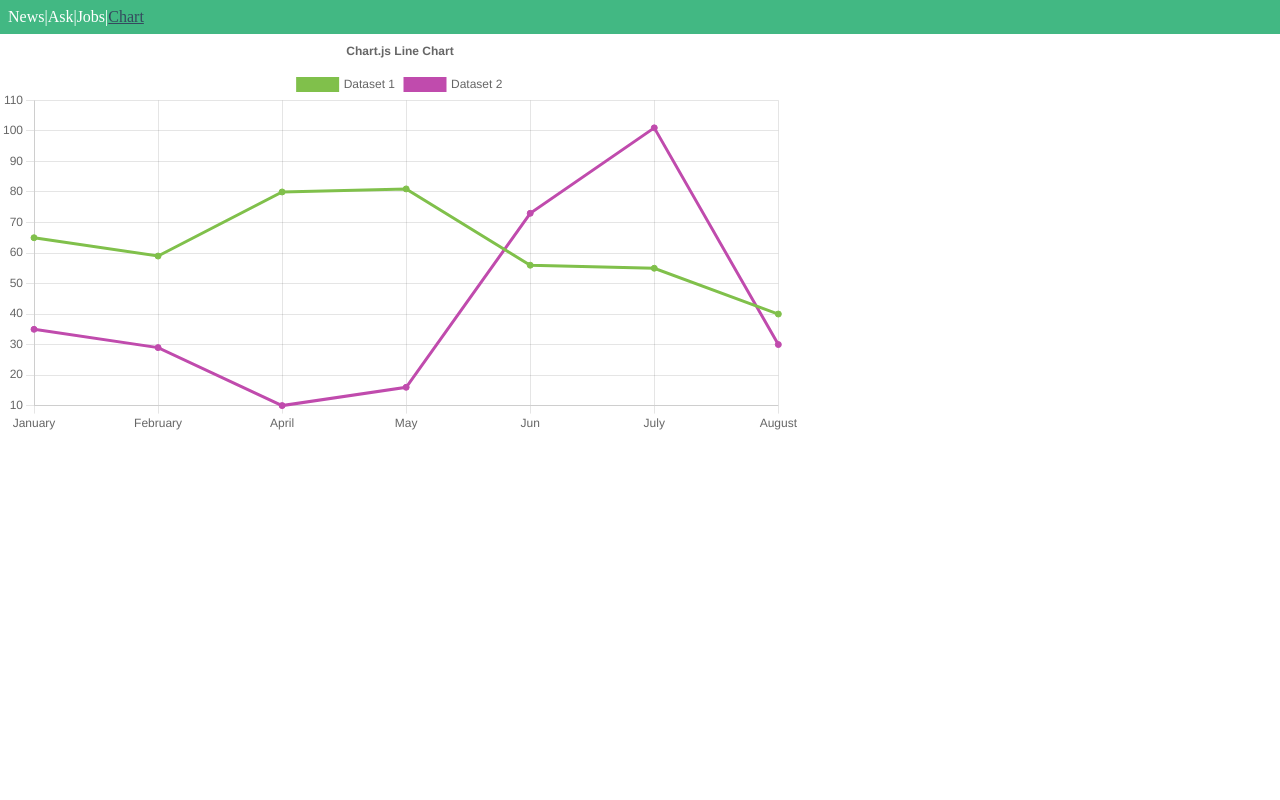
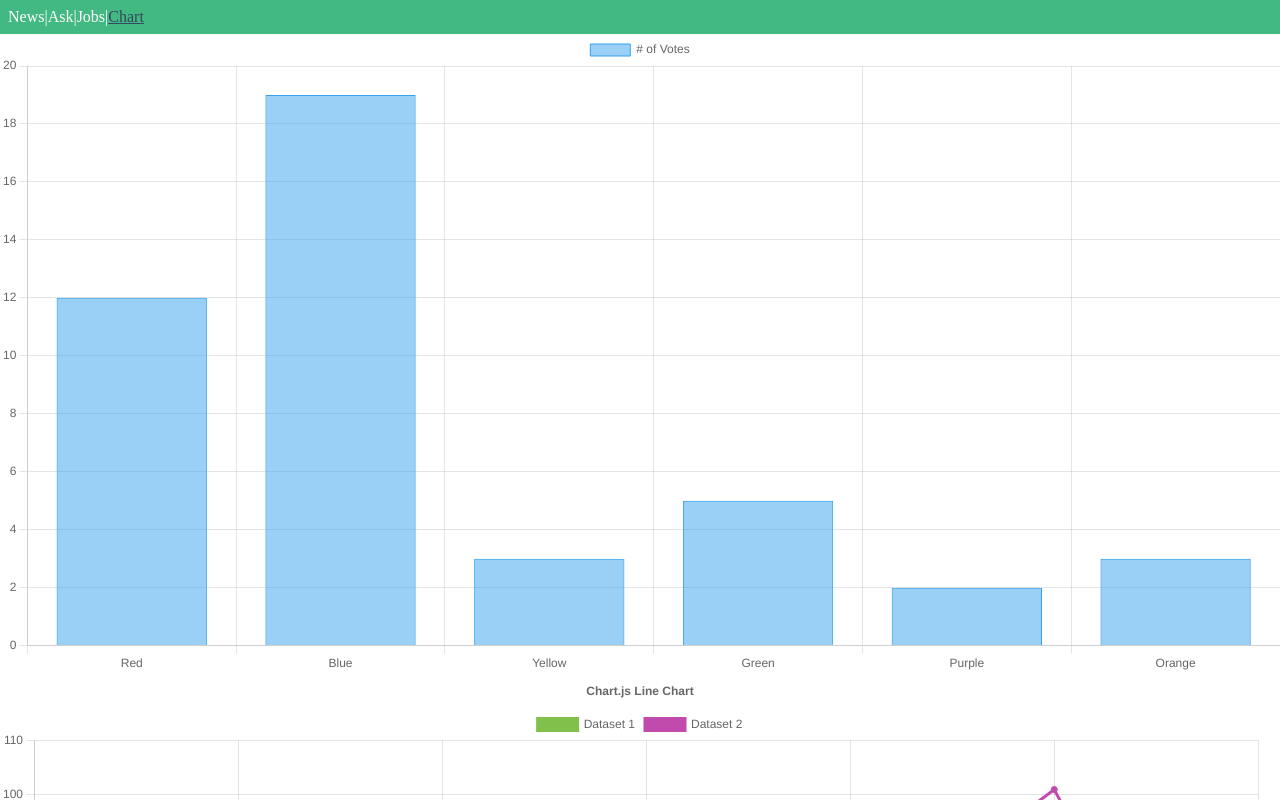
Before and after one commit to pak0426/vue_news_pjt_practice, a Vue app: page /chart in a window 1280 px wide. Shown: the top 800 px of the page. Built offline with nearby package versions, Linux system fonts and the light colour scheme.

Commit message:
- barChart, lineChart 충돌 문제 해결

```diff
--- a/src/components/BarChart.vue
+++ b/src/components/BarChart.vue
@@ -1,6 +1,6 @@
 <template>
-  <div style="width: 800px;height: 800px;">
-    <canvas id="myChart"></canvas>
+  <div>
+    <canvas id="barChart"></canvas>
   </div>
 </template>
 
@@ -10,7 +10,7 @@ Chart.register(...registerables);
 
 export default {
   mounted() {
-    const ctx = document.getElementById('myChart');
+    const ctx = document.getElementById('barChart');
     new Chart(ctx, {
       type: 'bar',
       data: {
--- a/src/components/ChartView.vue
+++ b/src/components/ChartView.vue
@@ -1,6 +1,6 @@
 <template>
   <div>
-<!--    <BarChart></BarChart>-->
+    <BarChart></BarChart>
     <LineChart></LineChart>
   </div>
 </template>
--- a/src/components/LineChart.vue
+++ b/src/components/LineChart.vue
@@ -1,6 +1,6 @@
 <template>
-  <div style="width: 800px;height: 800px;">
-    <canvas id="myChart"></canvas>
+  <div>
+    <canvas id="lineChart"></canvas>
   </div>
 </template>
 
@@ -36,7 +36,7 @@ export default {
     }
   },
   mounted() {
-    const ctx = document.getElementById('myChart');
+    const ctx = document.getElementById('lineChart');
     new Chart(ctx, {
       type: 'line',
       data: this.data,
```
